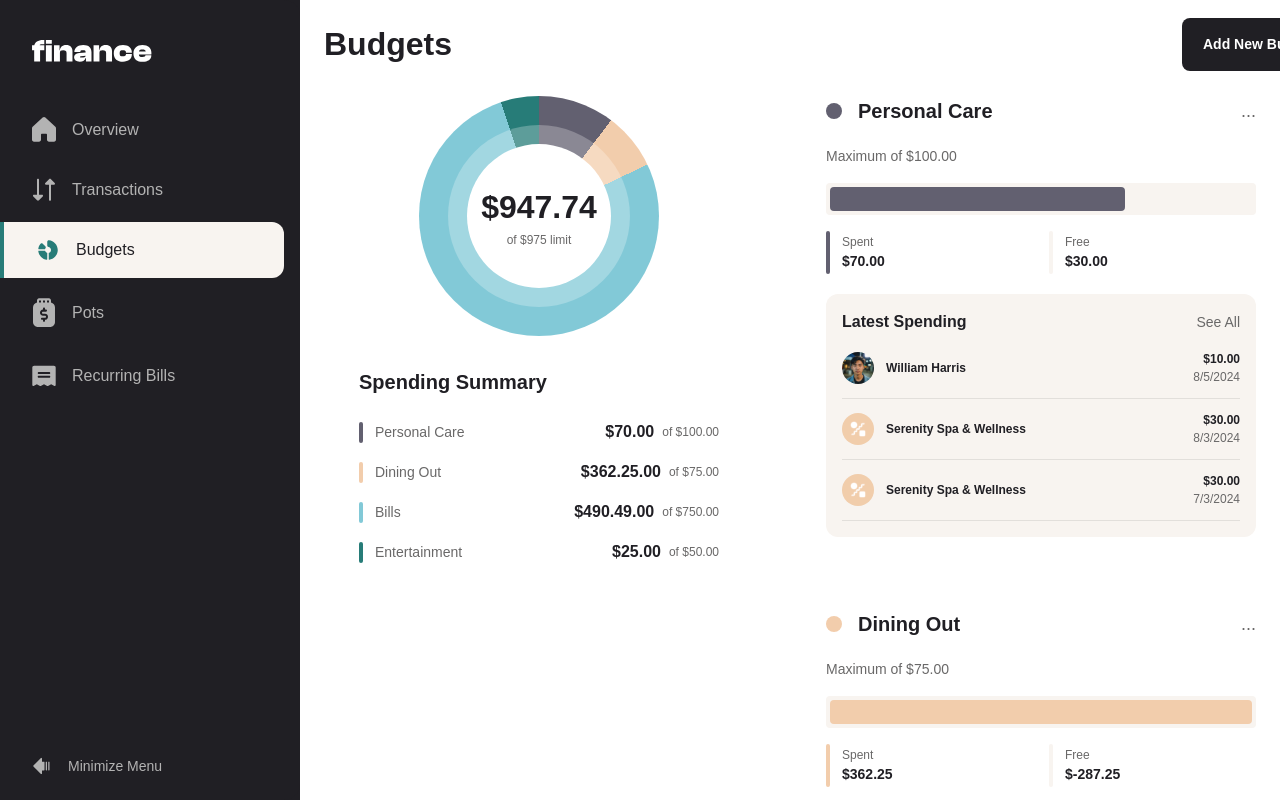
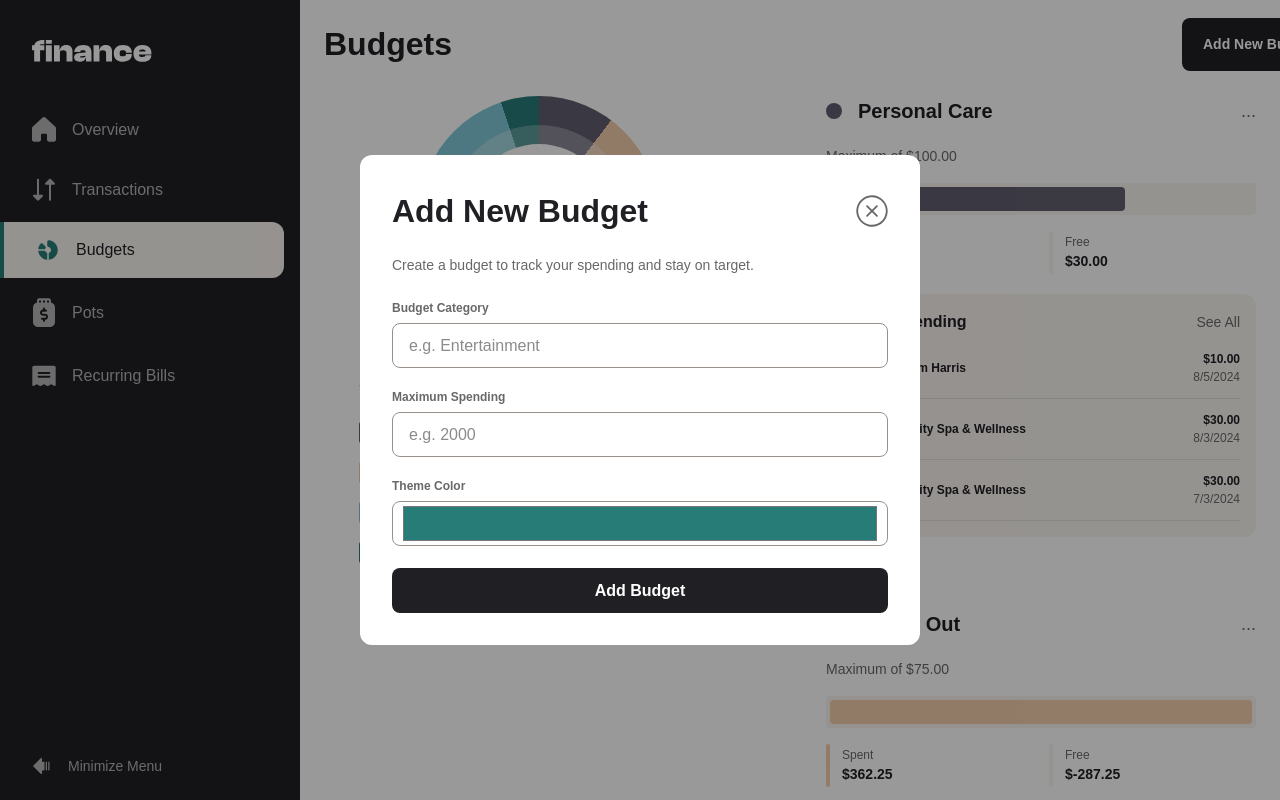
Before and after one commit to Keti-Tsiklauri2001/my-finance-app, a Next.js app: page /budgets in a window 1280 px wide. Both pictures are taken after a click on the button "Add New Budget". Shown: the top 800 px of the page. Built offline with nearby package versions, Linux system fonts and the light colour scheme.

Commit message:
feat: add new budget modal

```diff
--- a/src/app/budgets/page.tsx
+++ b/src/app/budgets/page.tsx
@@ -1,17 +1,53 @@
+"use client";
+import { useState, useEffect } from "react";
 import BudgetCard from "@/src/components/BudgetsCard";
 import Header from "@/src/components/Header";
 import SpendingSummary from "@/src/components/SpendingSummary";
+import AddBudgetModal from "@/src/components/AddBudgetModal";
+import { transactions } from "@/src/data/data-transactions";
+import { calculateBudgets } from "@/src/utils/calcBudgets";
+import { budgets as initialBudgets } from "@/src/data/data-budgets";
+
 export default function Budgets() {
+  const [open, setOpen] = useState(false);
+
+  const [budgets, setBudgets] = useState(initialBudgets);
+  const [tx, setTx] = useState(transactions); // IMPORTANT
+
+  const budgetsWithData = calculateBudgets(budgets, tx);
+  useEffect(() => {
+    console.log("BUDGET STATE CHANGED:", budgets);
+  }, [budgets]);
   return (
     <div>
-      <Header header="budgets" buttonText="add new budget" />
+      <div>
+        <Header
+          header="Budgets"
+          buttonText="add new budget"
+          onButtonClick={() => setOpen(true)}
+        />
+
+        {open && (
+          <AddBudgetModal
+            onClose={() => setOpen(false)}
+            onAdd={(data) => {
+              console.log("new budget:", data);
+
+              setBudgets((prev) => [...prev, data]);
+
+              setOpen(false);
+            }}
+          />
+        )}
+      </div>
+
       <div className="flex flex-col md:flex-row xl:max-w-[1060px]  w-full mx-auto gap-6">
         <div className="flex-1">
           <SpendingSummary />
         </div>
 
         <div className="flex-1">
-          <BudgetCard />
+          <BudgetCard budgetsWithData={budgetsWithData} />
         </div>
       </div>
     </div>
--- /dev/null
+++ b/src/components/AddBudgetModal.tsx
@@ -0,0 +1,110 @@
+import { useState } from "react";
+import Image from "next/image";
+
+interface AddBudgetModalProps {
+  onClose: () => void;
+  onAdd: (data: { category: string; maximum: number; theme: string }) => void;
+}
+
+export default function AddBudgetModal({
+  onClose,
+  onAdd,
+}: AddBudgetModalProps) {
+  const [category, setCategory] = useState("");
+  const [maximum, setMaximum] = useState("");
+  const [theme, setTheme] = useState("#277C78");
+
+  const handleSubmit = () => {
+    if (!category || !maximum) return;
+
+    onAdd({
+      category,
+      maximum: Number(maximum),
+      theme,
+    });
+
+    setCategory("");
+    setMaximum("");
+    setTheme("#277C78");
+    onClose();
+  };
+
+  return (
+    <div className="fixed inset-0 bg-black/40 flex items-center justify-center z-50">
+      <div className="w-[560px] h-[490px] bg-white rounded-[12px] p-8 flex flex-col gap-5">
+        {/* TITLE */}
+        <div className="flex justify-between items-center">
+          <h1 className="text-[32px] font-bold text-[#201F24]">
+            Add New Budget
+          </h1>
+
+          <button onClick={onClose} className="w-8 h-8 cursor-pointer">
+            <Image
+              src="/images/icon-close.svg"
+              alt="close"
+              width={32}
+              height={32}
+            />
+          </button>
+        </div>
+
+        {/* DESCRIPTION */}
+        <p className="text-sm text-[#696868]">
+          Create a budget to track your spending and stay on target.
+        </p>
+
+        {/* CONTENT */}
+        <div className="flex flex-col gap-4">
+          {/* Category */}
+          <div>
+            <label className="text-xs font-bold text-[#696868]">
+              Budget Category
+            </label>
+            <input
+              value={category}
+              onChange={(e) => setCategory(e.target.value)}
+              placeholder="e.g. Entertainment"
+              className="w-full mt-1 h-[45px] border border-[#98908B] rounded-lg px-4 outline-none"
+            />
+          </div>
+
+          {/* Maximum Spending */}
+          <div>
+            <label className="text-xs font-bold text-[#696868]">
+              Maximum Spending
+            </label>
+            <input
+              value={maximum}
+              onChange={(e) => setMaximum(e.target.value)}
+              placeholder="e.g. 2000"
+              type="number"
+              className="w-full mt-1 h-[45px] border border-[#98908B] rounded-lg px-4 outline-none"
+            />
+          </div>
+
+          {/* Theme (Color) */}
+          <div>
+            <label className="text-xs font-bold text-[#696868]">
+              Theme Color
+            </label>
+
+            <input
+              type="color"
+              value={theme}
+              onChange={(e) => setTheme(e.target.value)}
+              className="w-full mt-1 h-[45px] border border-[#98908B] rounded-lg px-2 cursor-pointer"
+            />
+          </div>
+        </div>
+
+        {/* BUTTON */}
+        <button
+          onClick={handleSubmit}
+          className="w-full h-[53px] bg-[#201F24] text-white rounded-lg font-bold"
+        >
+          Add Budget
+        </button>
+      </div>
+    </div>
+  );
+}
--- a/src/components/BudgetsCard.tsx
+++ b/src/components/BudgetsCard.tsx
@@ -1,14 +1,14 @@
-import { budgets } from "../data/data-budgets";
-import { calculateBudgets } from "../utils/calcBudgets";
+import Image from "next/image";
 import { BudgetWithData } from "../types/types";
 
-import Image from "next/image";
-export default function BudgetCard() {
-  const budgetsWithData = calculateBudgets(budgets);
+interface Props {
+  budgetsWithData: BudgetWithData[];
+}
 
+export default function BudgetCard({ budgetsWithData }: Props) {
   return (
     <div className="flex flex-col gap-6 ">
-      {budgetsWithData.map((budget: BudgetWithData, index) => {
+      {budgetsWithData.map((budget, index) => {
         const { transactions, spent, free, percentage } = budget;
 
         return (
@@ -49,19 +49,17 @@ export default function BudgetCard() {
                 Maximum of ${budget.maximum.toFixed(2)}
               </p>
 
-              {/* PROGRESS BAR */}
               <div className="bg-[#F8F4F0] rounded-[4px] p-1 h-8 overflow-hidden">
                 <div
-                  className="h-full rounded-[4px] transition-all duration-1000 ease-out animate-progress"
+                  className="h-full rounded-[4px]"
                   style={{
                     width: `${percentage}%`,
                     backgroundColor: budget.theme,
                   }}
                 />
               </div>
-              {/* SPENT / FREE */}
+
               <div className="flex gap-4">
-                {/* SPENT */}
                 <div className="flex flex-1 items-center gap-3">
                   <div
                     className="w-1 h-[43px] rounded-[8px]"
@@ -76,7 +74,6 @@ export default function BudgetCard() {
                   </div>
                 </div>
 
-                {/* FREE */}
                 <div className="flex flex-1 items-center gap-3">
                   <div className="w-1 h-[43px] rounded-[8px] bg-[#F8F4F0]" />
 
--- a/src/components/Button.tsx
+++ b/src/components/Button.tsx
@@ -1,8 +1,9 @@
 type ButtonProps = {
   text: string;
+  onClick?: () => void;
 };
 
-export default function Button({ text }: ButtonProps) {
+export default function Button({ text, onClick }: ButtonProps) {
   return (
     <button
       className="
@@ -15,6 +16,7 @@ export default function Button({ text }: ButtonProps) {
         rounded-[8px]
         cursor-pointer
       "
+      onClick={onClick}
     >
       <p className="text-white text-[14px] leading-[150%] font-bold capitalize">
         {text}
--- a/src/components/Header.tsx
+++ b/src/components/Header.tsx
@@ -3,9 +3,13 @@ import Button from "./Button";
 type HeaderProps = {
   header: string;
   buttonText?: string;
+  onButtonClick?: () => void;
 };
-
-export default function Header({ header, buttonText }: HeaderProps) {
+export default function Header({
+  header,
+  buttonText,
+  onButtonClick,
+}: HeaderProps) {
   return (
     <div
       className="
@@ -28,7 +32,7 @@ export default function Header({ header, buttonText }: HeaderProps) {
         {header}
       </p>
 
-      {buttonText && <Button text={buttonText} />}
+      {buttonText && <Button text={buttonText} onClick={onButtonClick} />}
     </div>
   );
 }
--- a/src/utils/calcBudgets.ts
+++ b/src/utils/calcBudgets.ts
@@ -1,7 +1,9 @@
-import { transactions } from "../data/data-transactions";
-import { Budget, BudgetWithData } from "../types/types";
+import { Budget, BudgetWithData, Transaction } from "../types/types";
 
-export function calculateBudgets(budgets: Budget[]): BudgetWithData[] {
+export function calculateBudgets(
+  budgets: Budget[],
+  transactions: Transaction[],
+): BudgetWithData[] {
   return budgets.map((budget) => {
     const filtered = transactions.filter((t) => t.category === budget.category);
 
```
Also changed, not shown: public/images/icon-close.svg (renamed from public/images/icon-close-modal.svg).
